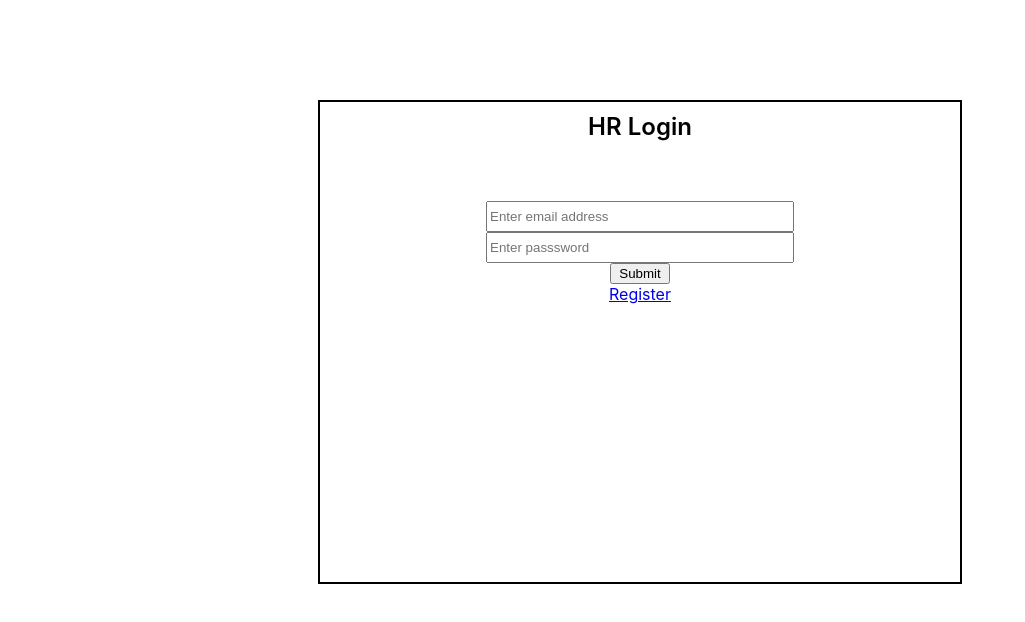
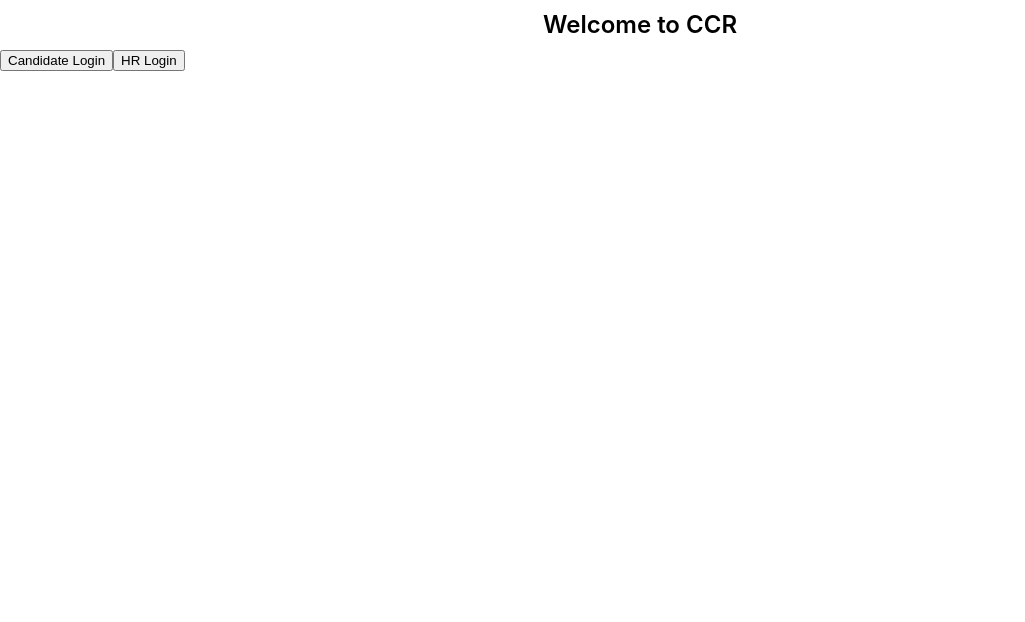
Before and after one commit to gauravbasantani/ccr-react, a React (Create React App) app: page / in a window 1280 px wide. Shown: the top 622 px of the page, without its empty margins (0-1025 px from the left). Built offline with nearby package versions, Linux system fonts and the light colour scheme.

Commit message:
Homepage

```diff
--- a/src/App.tsx
+++ b/src/App.tsx
@@ -8,6 +8,7 @@ import HRLogin from './components/HRLogin';
 import HRRegister from './components/HRRegister';
 import { BrowserRouter, Routes, Route } from 'react-router-dom';
 import RatingForm from './components/RatingForm';
+import Home from './components/Home';
 
 
 function App() {
@@ -15,10 +16,10 @@ function App() {
     <>
     <BrowserRouter>
     <Routes>
-
+      <Route path='/' element={<Home/>}/>
       <Route path='/hradminDash' element={<HrAdminDash/>}/>
       <Route path='/addRecruiter' element={<AddRecruiter/>}/>
-      <Route path='/' element={<HRLogin/>}/>
+      <Route path='/loginhr' element={<HRLogin/>}/>
       <Route path='/registerhr' element={<HRRegister/>}/>
       <Route path='/registercandidate' element={<CandidateRegister/>}/>
       <Route path='/logincandidate' element={<CandidateLogin/>}/>
--- /dev/null
+++ b/src/components/Home.tsx
@@ -0,0 +1,14 @@
+import React from 'react'
+import { Link } from 'react-router-dom'
+import './Login.css';
+const Home = () => {
+  return (
+    <div>
+        <p className='heading'>Welcome to CCR</p>
+      <Link to='/logincandidate' > <button>Candidate Login</button></Link>
+        <Link to='/loginhr'><button>HR Login</button></Link>
+    </div>
+  )
+}
+
+export default Home
```
